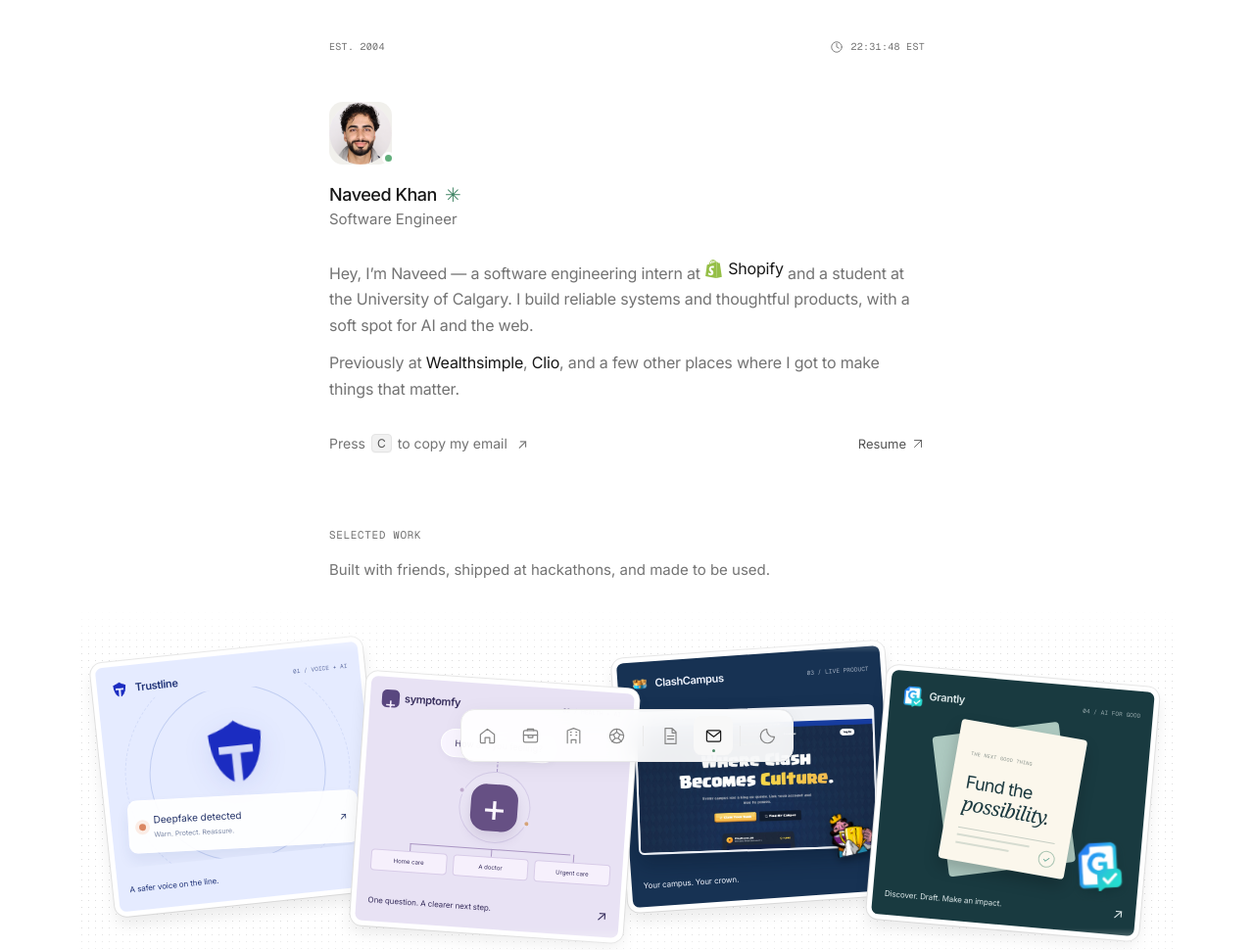
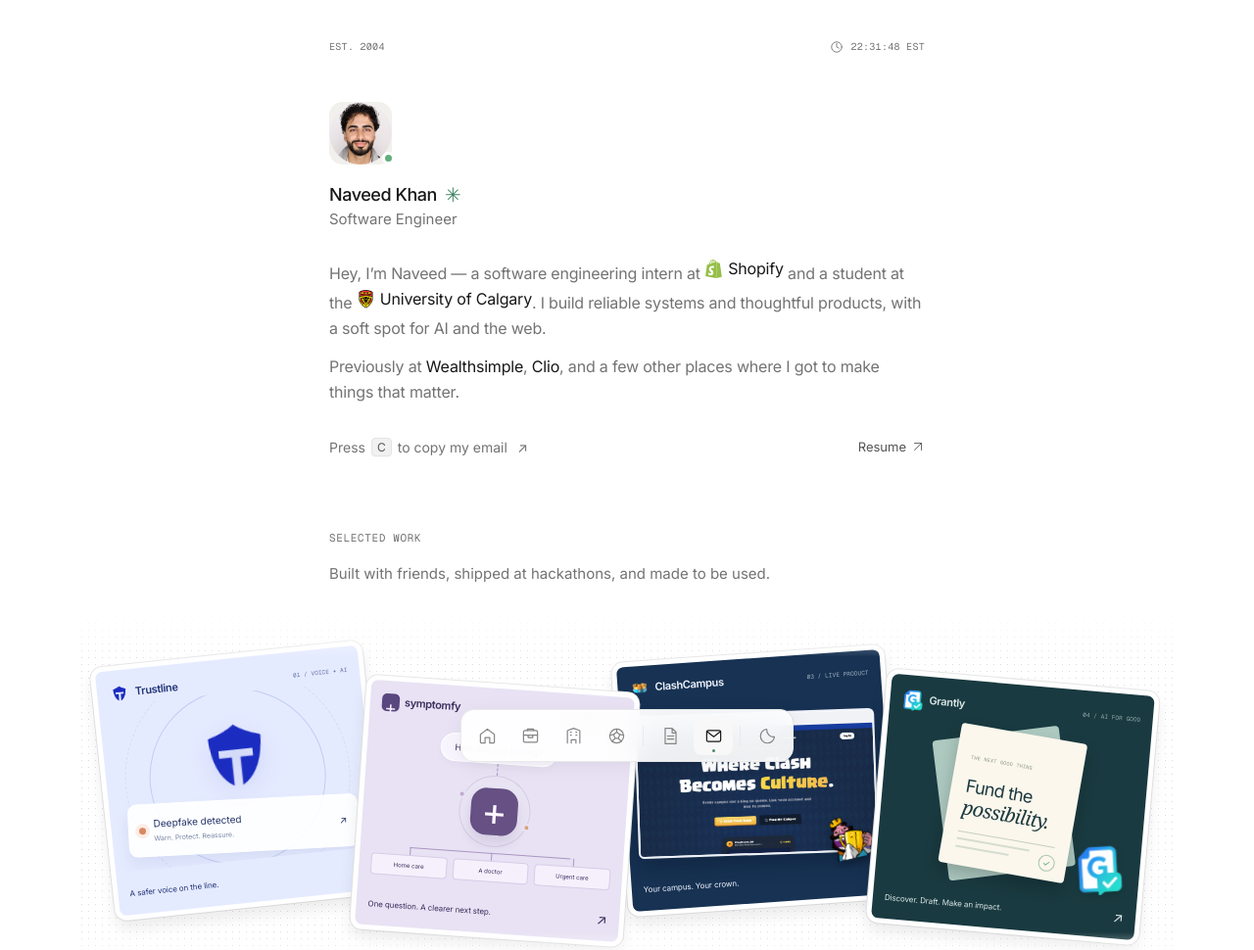
Before and after one commit to WanderingWalnut/Portfolio-Website, a plain HTML site: page index.html in a window 1280 px wide. Shown: the top 970 px of the page at 98% size. Drawn offline with Linux system fonts and the light colour scheme.

Commit message:
Add the official University of Calgary crest to the intro

```diff
--- a/index.html
+++ b/index.html
@@ -38,7 +38,7 @@
       <div class="portrait-wrap"><img class="portrait" src="assets/portrait.png" width="64" height="64" alt="Naveed Khan"><span class="status-dot" aria-hidden="true"></span></div>
       <h1 id="name">Naveed Khan <span class="name-mark" aria-label="Personal site">✳</span></h1>
       <p class="role">Software Engineer</p>
-      <p class="bio">Hey, I’m Naveed — a software engineering intern at <a class="inline-brand" href="https://www.shopify.com/" target="_blank" rel="noopener noreferrer"><img class="brand-icon" src="assets/icons/shopify.svg" width="19" height="21" alt="">Shopify</a> and a student at the University of Calgary. I build reliable systems and thoughtful products, with a soft spot for AI and the web.</p>
+      <p class="bio">Hey, I’m Naveed — a software engineering intern at <a class="inline-brand" href="https://www.shopify.com/" target="_blank" rel="noopener noreferrer"><img class="brand-icon" src="assets/icons/shopify.svg" width="19" height="21" alt="">Shopify</a> and a student at the <a class="inline-brand university-brand" href="https://www.ucalgary.ca/" target="_blank" rel="noopener noreferrer"><img class="brand-icon" src="assets/icons/ucalgary.png" width="19" height="19" alt="">University of Calgary</a>. I build reliable systems and thoughtful products, with a soft spot for AI and the web.</p>
       <p class="bio secondary-bio">Previously at <a href="#experience">Wealthsimple</a>, <a href="#experience">Clio</a>, and a few other places where I got to make things that matter.</p>
       <div class="intro-actions"><button type="button" class="copy-email">Press <kbd>C</kbd> to copy my email <span aria-hidden="true">↗</span></button><a class="resume-link" href="assets/Naveed_Khan_Oct12_IN.pdf" target="_blank" rel="noopener">Resume <svg class="icon"><use href="#i-arrow"/></svg></a></div>
     </section>
```
Also changed, not shown: assets/icons/ucalgary.png (added), 1 other file.
